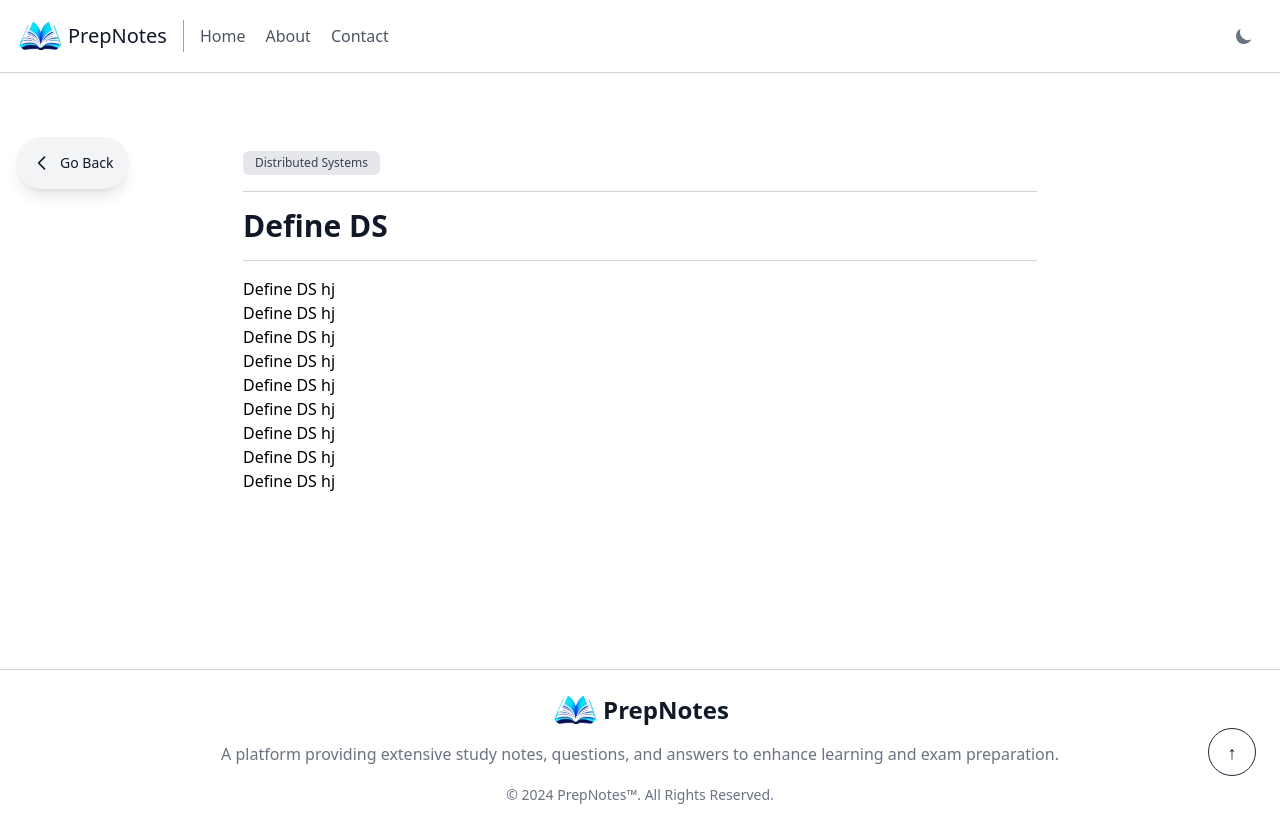
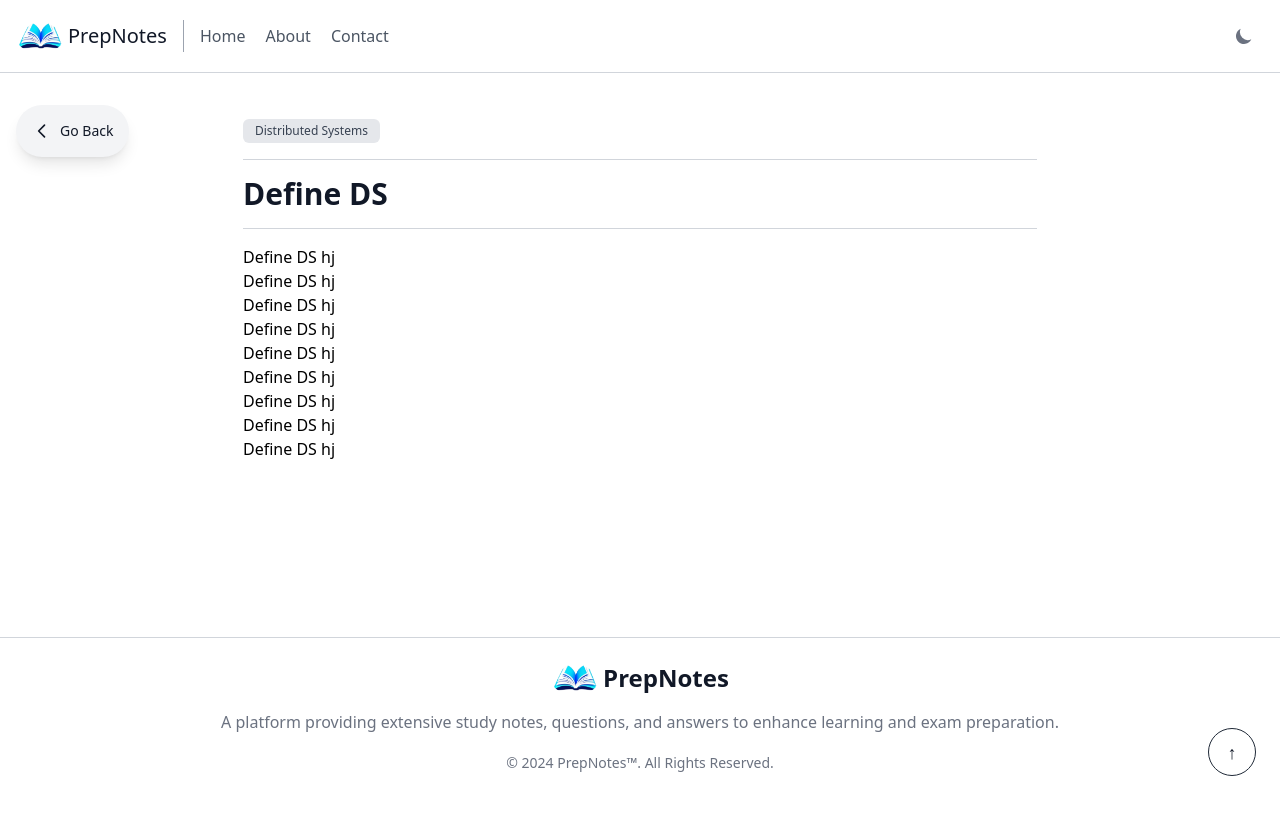
Before and after one commit to Varun-K1902/PrepNotes, a Django app: page /subject/1/answer/1 in a window 1280 px wide. After the commit the page ends 776 px from the top, so only its background shows below. Run offline with Django 4.2, Linux system fonts and the light colour scheme; data comes from the database, SQL or seed files in the repository; style sheets or scripts are compiled from the project's sources; some libraries are stand-ins or nearby versions.

Commit message:
update ans

```diff
--- a/notes/templates/notes/answer_page.html
+++ b/notes/templates/notes/answer_page.html
@@ -1,7 +1,7 @@
 {% extends 'base.html' %}
 
 {% block content %}
-<main class="pt-8 pb-16 lg:pt-16 lg:pb-24 bg-white dark:bg-gray-900 antialiased mb-20">
+<main class="pt-8 pb-16 lg:pt-8 lg:pb-24 bg-white dark:bg-gray-900 antialiased mb-20">
     <div class="flex justify-center px-4 mx-auto max-w-screen-2xl">
         <article class="mx-auto w-full max-w-[794px] format format-sm sm:format-base lg:format-lg format-blue dark:format-invert">
 
@@ -45,6 +45,10 @@
         color: #ffffff !important; /* Ensures all child elements respect dark mode */
         background-color: transparent !important; /* Optional: reset background */
     }
+    img {
+   max-width: 100% !important;
+   height: auto !important;
+    }
 </style>
 <script>
     // Function to scroll to the top of the page
```
